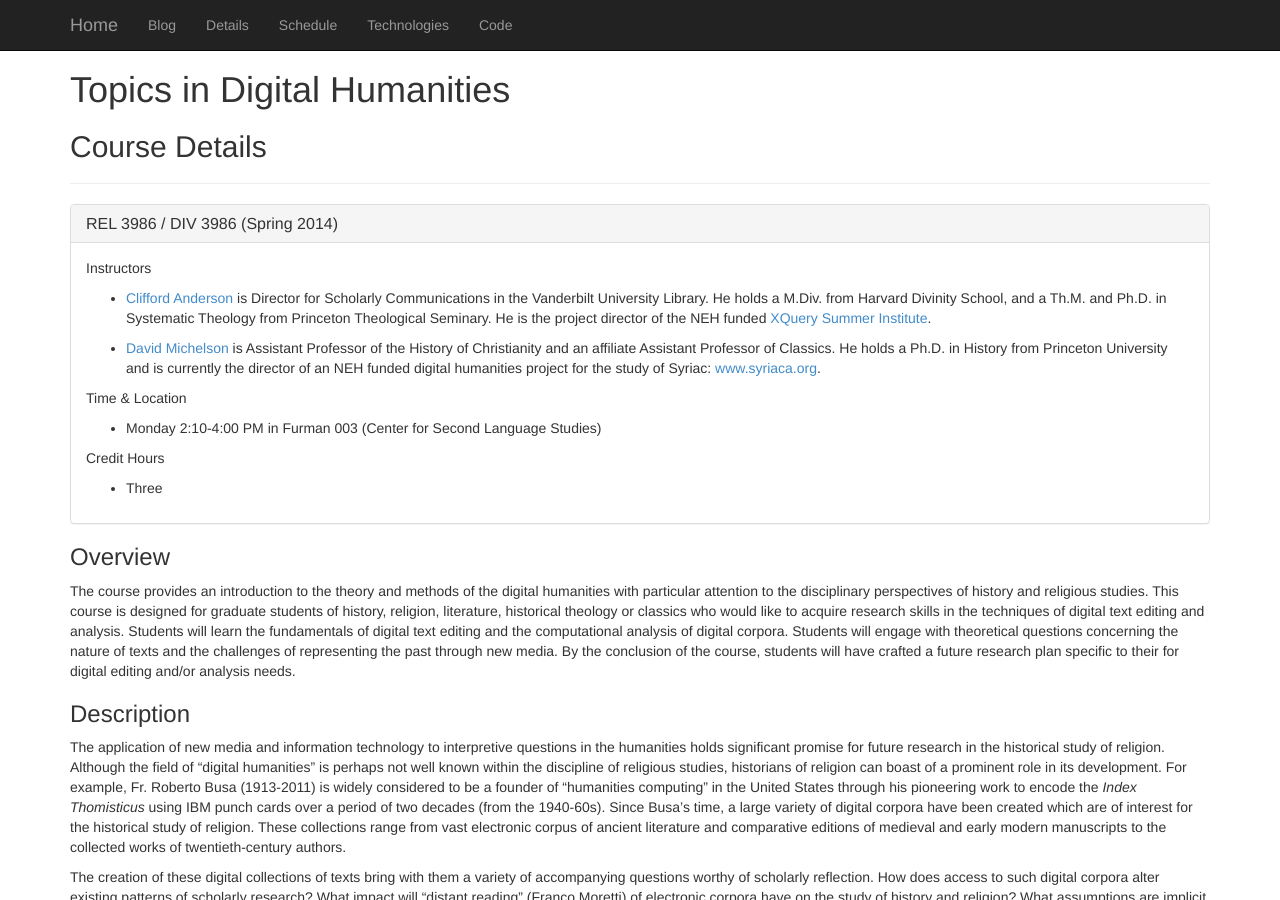
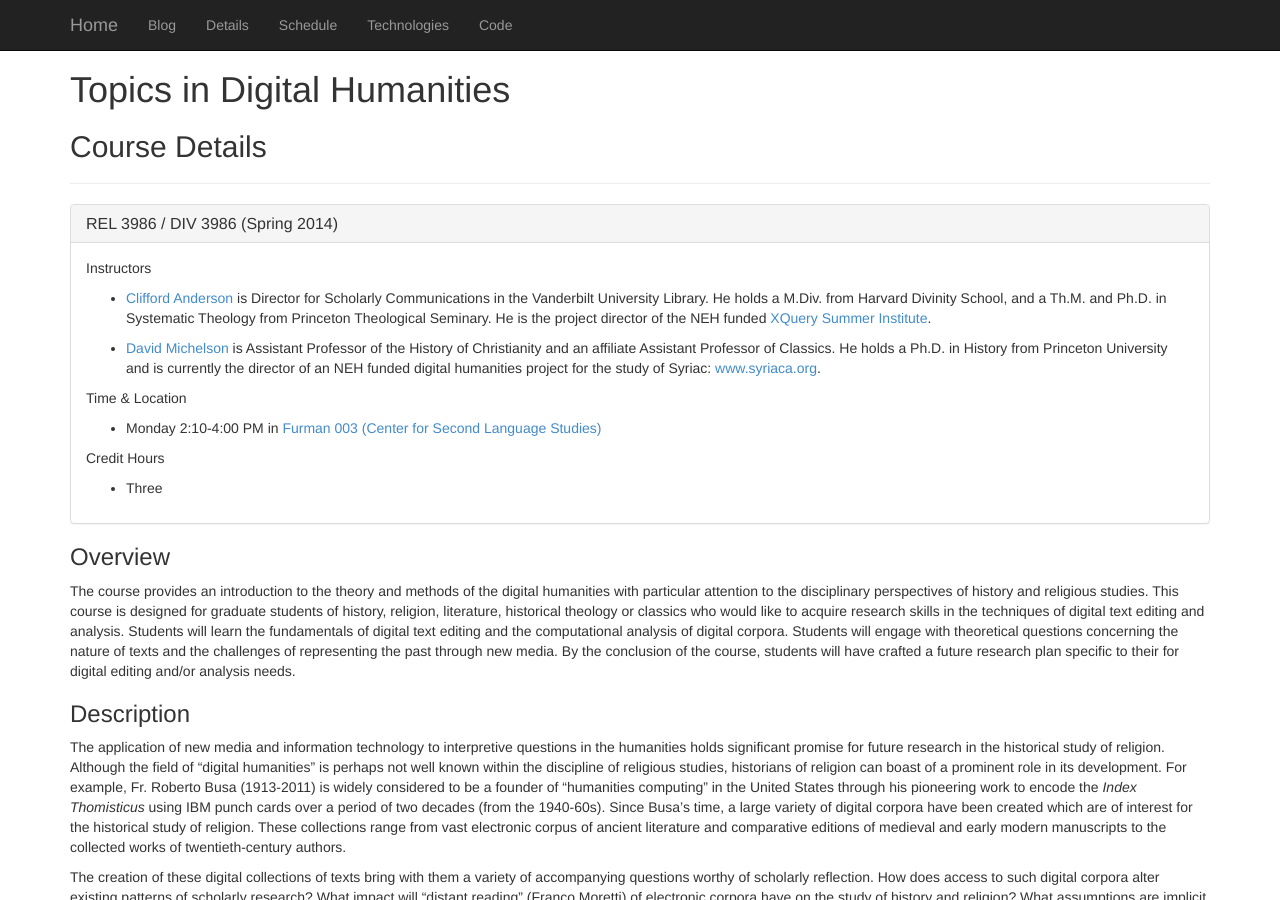
Before and after one commit to Ramona2020/paralipomena.github.io, a Jekyll site: the page built from details/index.html, in a window 1280 px wide and 900 px high. Built offline with Jekyll 4.4.1, drawn with Linux system fonts in a browser that asks for light colours; nearby versions of some CDN libraries; library files that are not in the unit come from our copies; Markdown is read by kramdown in place of the engine named in the settings; some of the changed lines change nothing that is shown.

Commit message:
Added Google Maps location

```diff
--- a/details/index.html
+++ b/details/index.html
@@ -27,7 +27,7 @@ title: Course Details
 </ul>
 <p>Time &amp; Location</p>
 <ul>
-    <li>Monday 2:10-4:00 PM in Furman 003 (Center for Second Language Studies)</li>
+    <li>Monday 2:10-4:00 PM in <a href="https://goo.gl/maps/Rukyq">Furman 003 (Center for Second Language Studies)</a></li>
 </ul>
 <p>Credit Hours</p>
 <ul>
```
